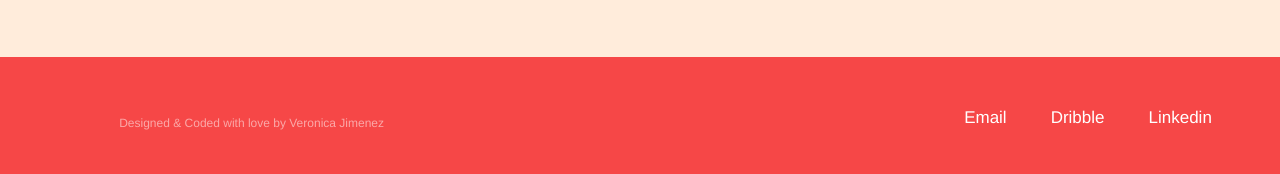
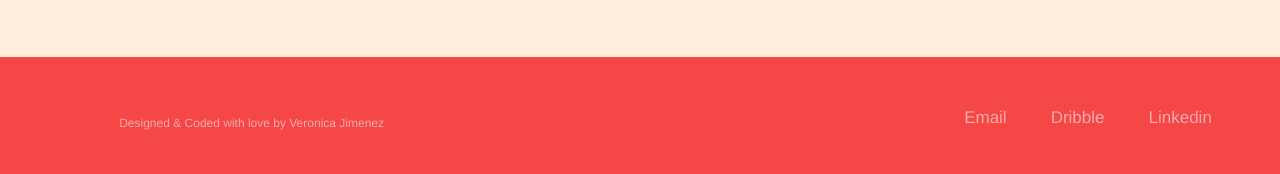
Before and after one commit to vnikajimenez/vnikajimenez.github.com, a Jekyll site: the page built from index.html, in a window 1280 px wide. Shown: the part 2229-2403 px from the top of the page. Built offline with Jekyll 4.4.1, drawn with Linux system fonts in a browser that asks for light colours; nearby versions of some CDN libraries.

Commit message:
make footer colors match

```diff
--- a/_sass/_main.scss
+++ b/_sass/_main.scss
@@ -398,6 +398,10 @@
 		float: right;
 		position: relative;
 		bottom: 40%;
+
+		a {
+			color: lighten($background,20%);
+		}
 	}
 
 	.footer-copyright {
```
Also changed, not shown: 2 other files.
